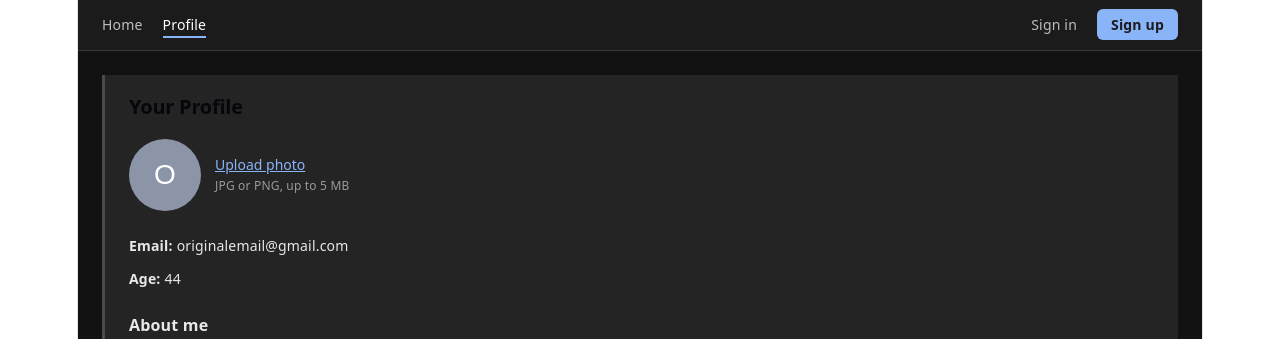
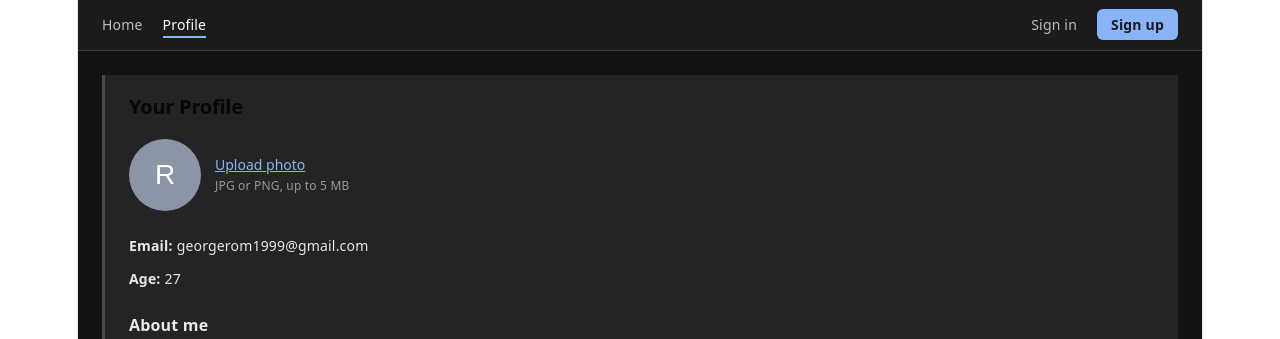
Before and after one commit to romanosg/SKG_2026_MovieBook_GroupB, a React (Vite) app in the folder MovieBook/client/: page /profile in a window 1280 px wide. Shown: the top 339 px of the page. Built offline with nearby package versions, Linux system fonts and the light colour scheme.

Commit message:
silly commit: Added my personal data in profile template

```diff
--- a/MovieBook/client/src/pages/ProfilePage.jsx
+++ b/MovieBook/client/src/pages/ProfilePage.jsx
@@ -5,7 +5,7 @@ import formStyles from "./formStyles";
 export default function ProfilePage() {
   return (
     <main style={{ ...formStyles.page, flex: 1, display: "flex" }}>
-      <Profile name="Original" email="originalemail@gmail.com" age={44} />
+      <Profile name="Romanos Georgios" email="georgerom1999@gmail.com" age={27} />
     </main>
   );
 }
```
